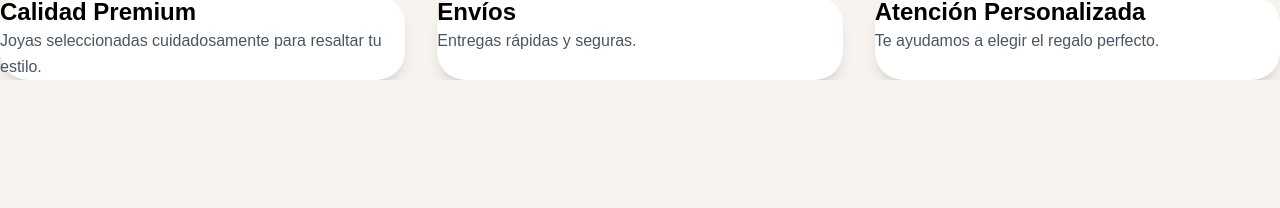
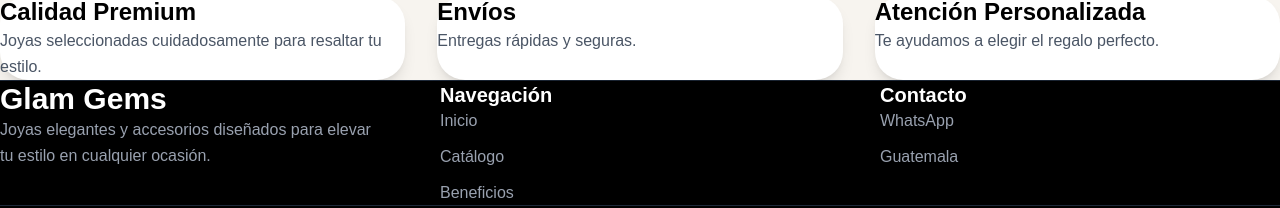
Before and after one commit to vbalcarcela/glam-gems-store, a React (Vite) app: page / in a window 1280 px wide. Shown: the part 737-945 px from the top of the page. Before the commit the page ends 817 px from the top, so only its background shows below. Built offline with nearby package versions, Linux system fonts and the light colour scheme; no server answers; the database is empty.

Commit message:
Add premium footer

```diff
--- a/src/pages/Home.jsx
+++ b/src/pages/Home.jsx
@@ -558,6 +558,104 @@ export default function Home() {
 
       </section>
 
+      {/* FOOTER */}
+      <footer className="border-t border-gray-800 bg-black text-white">
+
+        <div className="mx-auto grid max-w-7xl gap-10 px-4 py-14 md:grid-cols-3 md:px-6">
+
+          {/* BRAND */}
+          <div>
+
+            <h2 className="mb-4 text-3xl font-black">
+
+              Glam Gems
+
+            </h2>
+
+            <p className="max-w-sm leading-relaxed text-gray-400">
+
+              Joyas elegantes y accesorios diseñados
+              para elevar tu estilo en cualquier ocasión.
+
+            </p>
+
+          </div>
+
+          {/* LINKS */}
+          <div>
+
+            <h3 className="mb-4 text-xl font-bold">
+
+              Navegación
+
+            </h3>
+
+            <div className="flex flex-col gap-3 text-gray-400">
+
+              <a
+                href="#inicio"
+                className="transition hover:text-white"
+              >
+                Inicio
+              </a>
+
+              <a
+                href="#catalogo"
+                className="transition hover:text-white"
+              >
+                Catálogo
+              </a>
+
+              <a
+                href="#beneficios"
+                className="transition hover:text-white"
+              >
+                Beneficios
+              </a>
+
+            </div>
+
+          </div>
+
+          {/* CONTACTO */}
+          <div>
+
+            <h3 className="mb-4 text-xl font-bold">
+
+              Contacto
+
+            </h3>
+
+            <div className="flex flex-col gap-3 text-gray-400">
+
+              <a
+                href="https://wa.me/50252914227"
+                target="_blank"
+                rel="noreferrer"
+                className="transition hover:text-white"
+              >
+                WhatsApp
+              </a>
+
+              <p>
+                Guatemala
+              </p>
+
+            </div>
+
+          </div>
+
+        </div>
+
+        {/* COPYRIGHT */}
+        <div className="border-t border-gray-800 py-6 text-center text-sm text-gray-500">
+
+          © 2026 Glam Gems. Todos los derechos reservados.
+
+        </div>
+
+      </footer>
+
     </div>
 
   );
```
